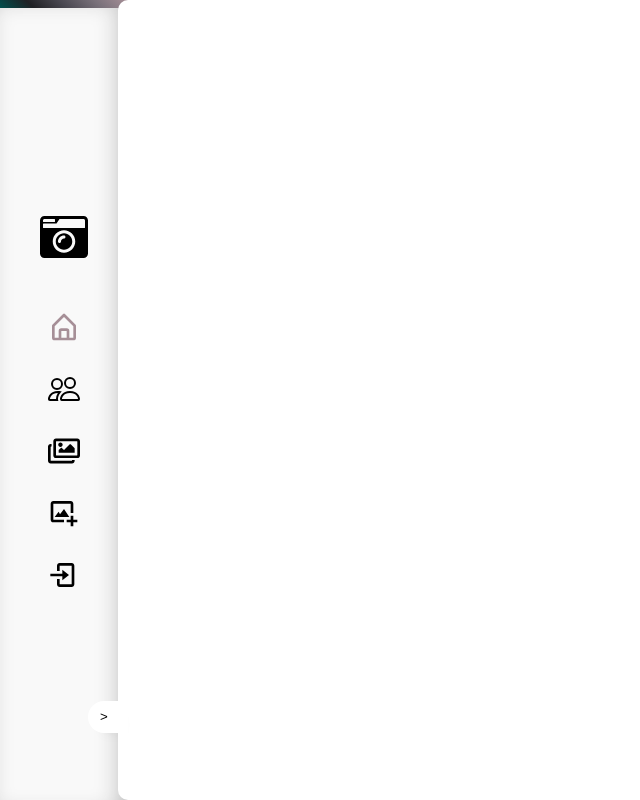
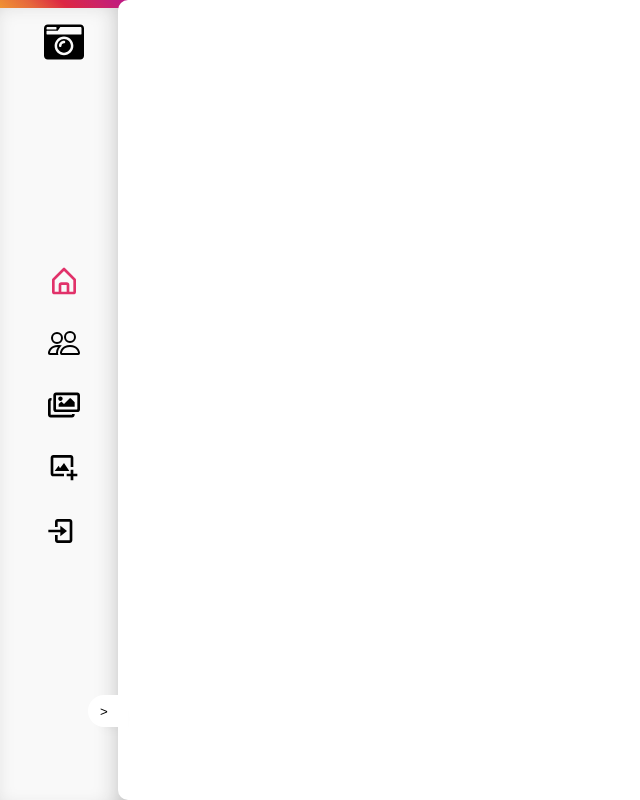
Before and after one commit to FoxSaysDerp/odyssey-app, a React (Create React App) app in the folder client/: page / in a window 1280 px wide. Shown: the whole page, without its empty margins (0-640 px from the left). Built offline with nearby package versions, Linux system fonts and the light colour scheme.

Commit message:
Styling adjustments

```diff
--- a/client/src/common/components/Layout/Header.js
+++ b/client/src/common/components/Layout/Header.js
@@ -9,6 +9,23 @@ import { FaCameraRetro } from "react-icons/fa";
 import { Container } from "../../../styles/Main";
 
 import nav from "../../../constant/nav";
+
+const fadeIn = keyframes`
+   0% {
+      opacity: 0;
+      position: absolute;
+      margin-left: calc(2.5rem + 20px);
+   }
+
+   50% {
+      opacity: 0;
+      position: relative;
+      margin-left: 0
+   }
+   100% {
+      opacity: 1;
+   }
+`;
 
 const HeaderWrapper = styled.header`
    position: fixed;
@@ -53,16 +70,24 @@ const HeaderContainer = styled(Container)`
    display: flex;
    flex-direction: column;
    justify-content: center;
-   align-items: center;
+   align-items: flex-start;
    height: 100%;
+   position: relative;
+   padding: 0 30px;
+
+   &.closed {
+      align-items: center;
+   }
 `;
 
 const Logo = styled.h1`
-   font-size: 3.25rem;
+   font-size: 2.75rem;
    line-height: 1;
    font-weight: 700;
    font-family: ${theme.fonts.dancingScript};
    text-align: center;
+   transition: all 0.3s ease-in-out;
+   animation: ${fadeIn} 1s forwards;
    &.closed {
       display: none;
    }
@@ -70,21 +95,27 @@ const Logo = styled.h1`
 
 const LogoIcon = styled(FaCameraRetro)`
    display: inline-block;
-   height: 3rem;
-   width: 3rem;
-   &.closed {
-      margin-bottom: 30px;
-   }
+   height: 2.5rem;
+   width: 2.5rem;
+   transition: all 0.3s ease-in-out;
 `;
 
 const HeaderLink = styled(Link)`
    color: black;
+   position: absolute;
+   top: 15px;
+   left: 30px;
    text-decoration: none;
    display: flex;
    align-items: center;
    justify-content: center;
-   column-gap: 15px;
+   column-gap: 20px;
    margin-bottom: 15px;
+   transition: all 0.3s ease-in-out;
+   &.closed {
+      left: 50%;
+      transform: translateX(-50%);
+   }
 `;
 
 const Navigation = styled.nav`
@@ -98,22 +129,12 @@ const Navigation = styled.nav`
    }
 `;
 
-const fadeIn = keyframes`
-   from {
-      opacity: 0;
-      position: absolute;
-   }
-   to {
-      opacity: 1;
-      position: relative;
-   }
-`;
-
 const NavigationLink = styled(NavLink)`
    color: #000;
    text-decoration: none;
    font-size: 1.5rem;
    transition: all 0.3s ease-in-out;
+   display: inline-block;
    .react-icon {
       height: 2rem;
       width: 2rem;
@@ -126,7 +147,7 @@ const NavigationLink = styled(NavLink)`
       white-space: nowrap;
    }
    &.active {
-      color: ${theme.color.dustyGray};
+      color: ${theme.color.mainColor};
    }
    &.closed {
       > span {
@@ -159,8 +180,8 @@ const Header = () => {
    const [isClosed, setIsClosed] = useState(true);
    return (
       <HeaderWrapper className={classnames({ closed: isClosed })}>
-         <HeaderContainer>
-            <HeaderLink to="/">
+         <HeaderContainer className={classnames({ closed: isClosed })}>
+            <HeaderLink className={classnames({ closed: isClosed })} to="/">
                <LogoIcon className={classnames({ closed: isClosed })} />
                <Logo className={classnames({ closed: isClosed })}>Odyssey</Logo>
             </HeaderLink>
--- a/client/src/constant/nav.js
+++ b/client/src/constant/nav.js
@@ -29,7 +29,12 @@ const nav = [
       loggedIn: true,
    },
    {
-      icon: <BiLogIn className="react-icon" style={{ marginLeft: "-6px" }} />,
+      icon: (
+         <BiLogIn
+            className="react-icon"
+            style={{ transform: "translate(-5px, 7px)" }}
+         />
+      ),
       label: "Login",
       link: "/auth",
       loggedIn: false,
--- a/client/src/styles/Main.js
+++ b/client/src/styles/Main.js
@@ -28,3 +28,14 @@ export const Container = styled.div`
       padding: 0 15px;
    }
 `;
+
+export const Button = styled.button`
+   margin: 0;
+   outline: 0;
+   border: 0;
+   padding: 5px 10px;
+   background: ${theme.gradient.main};
+   font-weight: 700;
+   color: #fff;
+   font-size: 1.5rem;
+`;
--- a/client/src/styles/theme.js
+++ b/client/src/styles/theme.js
@@ -8,9 +8,10 @@ const theme = {
       scarpaFlow: "#4b4952",
       mobster: "#79717a",
       dustyGray: "#a68f97",
+      mainColor: "#e1326a",
    },
    gradient: {
-      main: "linear-gradient(45deg, rgba(0,79,77,1) 0%, rgba(31,32,36,1) 25%, rgba(75,73,82,1) 50%, rgba(121,113,122,1) 75%, rgba(166,143,151,1) 100%);",
+      main: "linear-gradient(45deg, #f09433 0%,#e6683c 25%,#dc2743 50%,#cc2366 75%,#bc1888 100%); ",
    },
    shadow: {
       normal: "8px 8px 12px -12px rgba(97, 97, 97, 0.5)",
```
Also changed, not shown: client/src/common/components/AddMemoryButton.js (added, +23 -0 lines).
